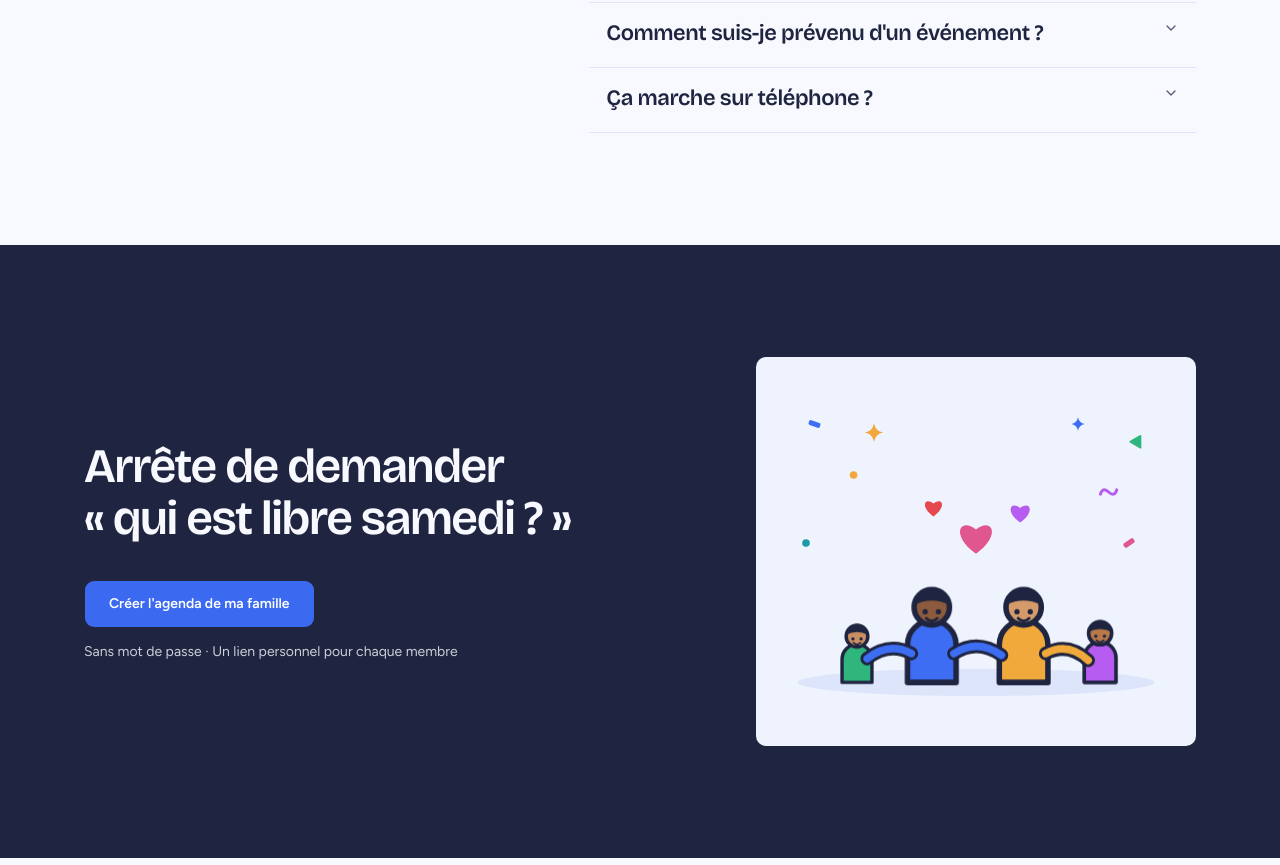
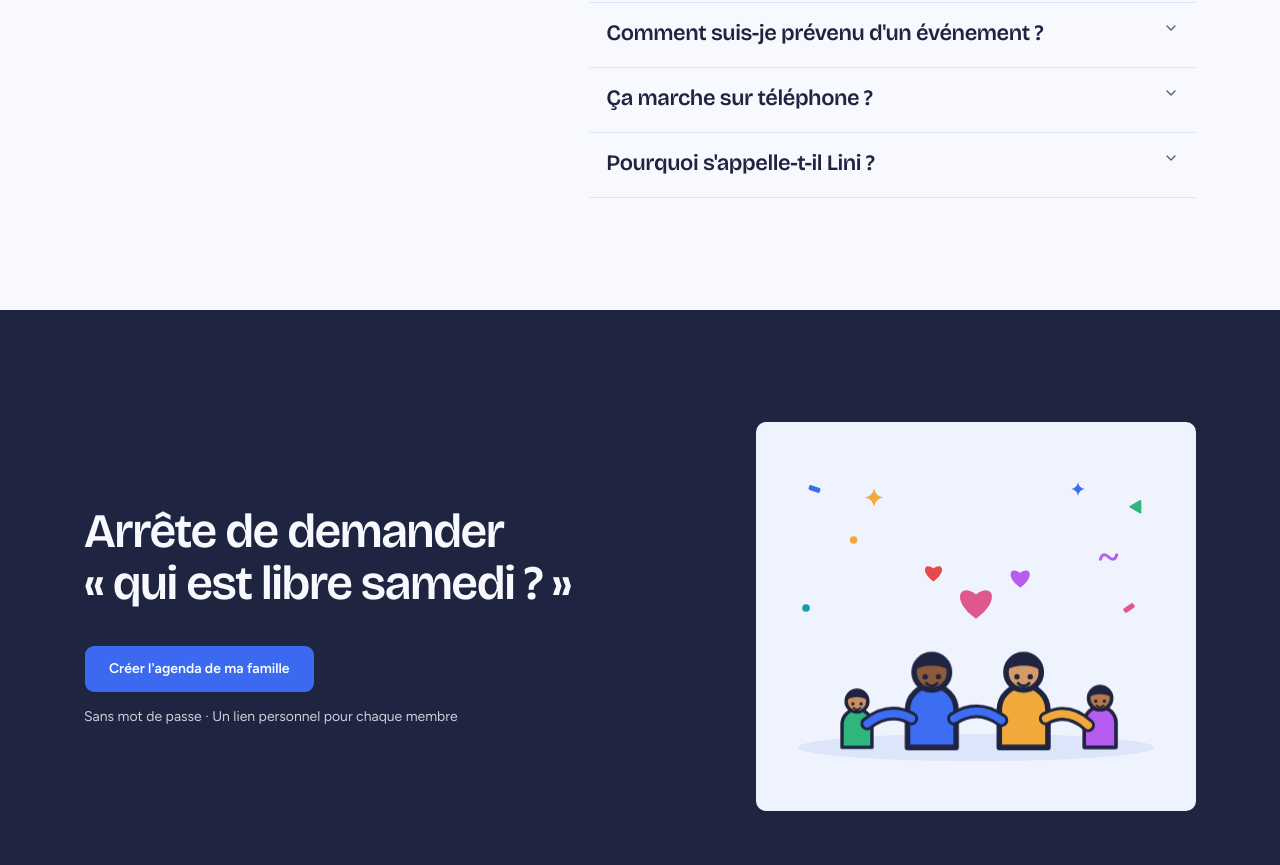
Before and after one commit to dieudonne19/lini, a Next.js app: page / in a window 1280 px wide. Shown: the part 5198-6063 px from the top of the page. Built offline with nearby package versions, Linux system fonts and the light colour scheme; no server answers.

Commit message:
feat: explain the name Lini in the FAQ

```diff
--- a/features/landing/data/content.ts
+++ b/features/landing/data/content.ts
@@ -111,6 +111,10 @@ export const FAQ = [
     q: "Ça marche sur téléphone ?",
     a: "Oui. Lini s'ouvre dans le navigateur de ton téléphone, sans rien installer.",
   },
+  {
+    q: "Pourquoi s'appelle-t-il Lini ?",
+    a: "« Lini » veut dire « quand » en swahili. C'est la question qu'on se pose pour réunir la famille, et celle à laquelle Lini répond.",
+  },
 ]
 
 export const FINAL = {
```
